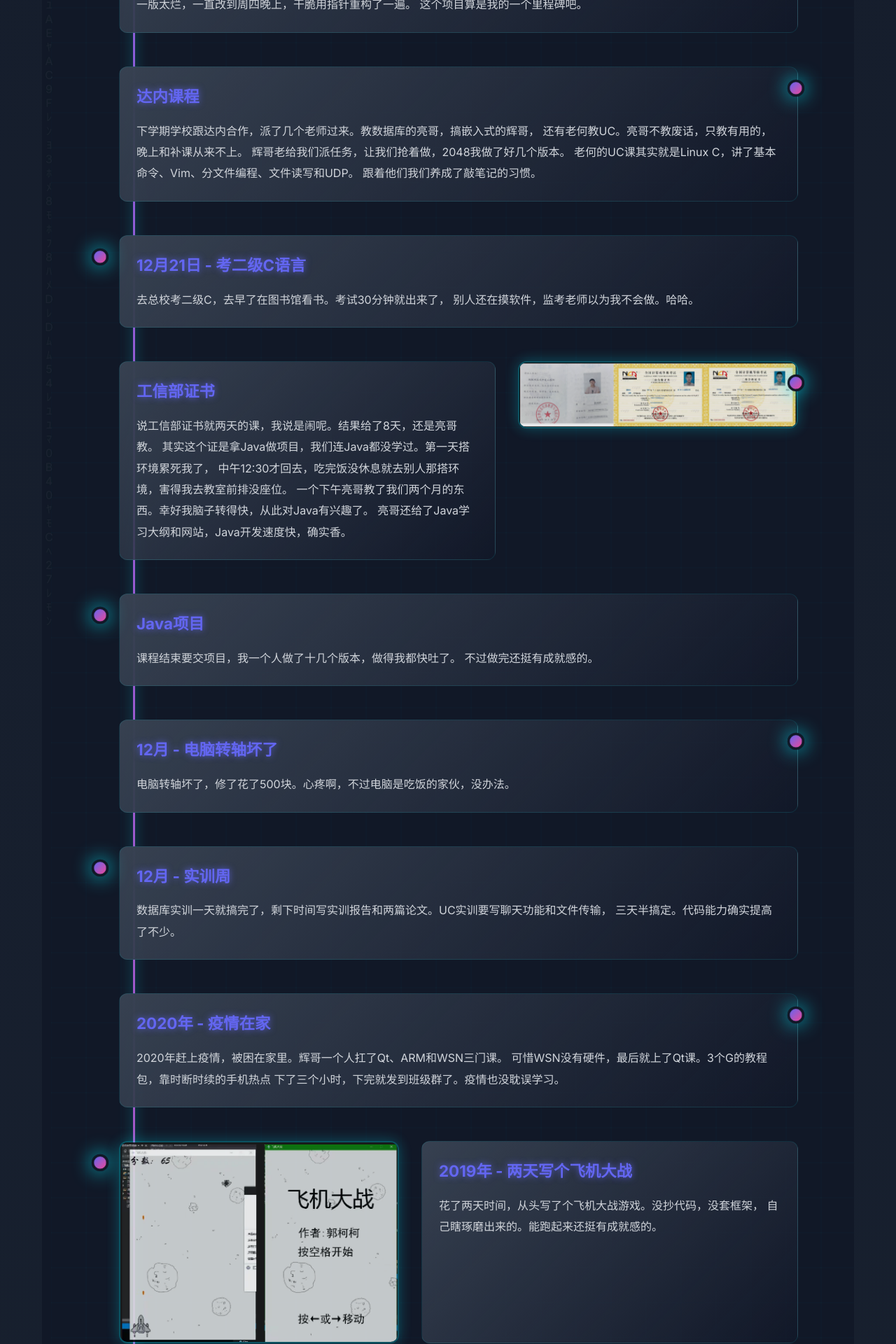
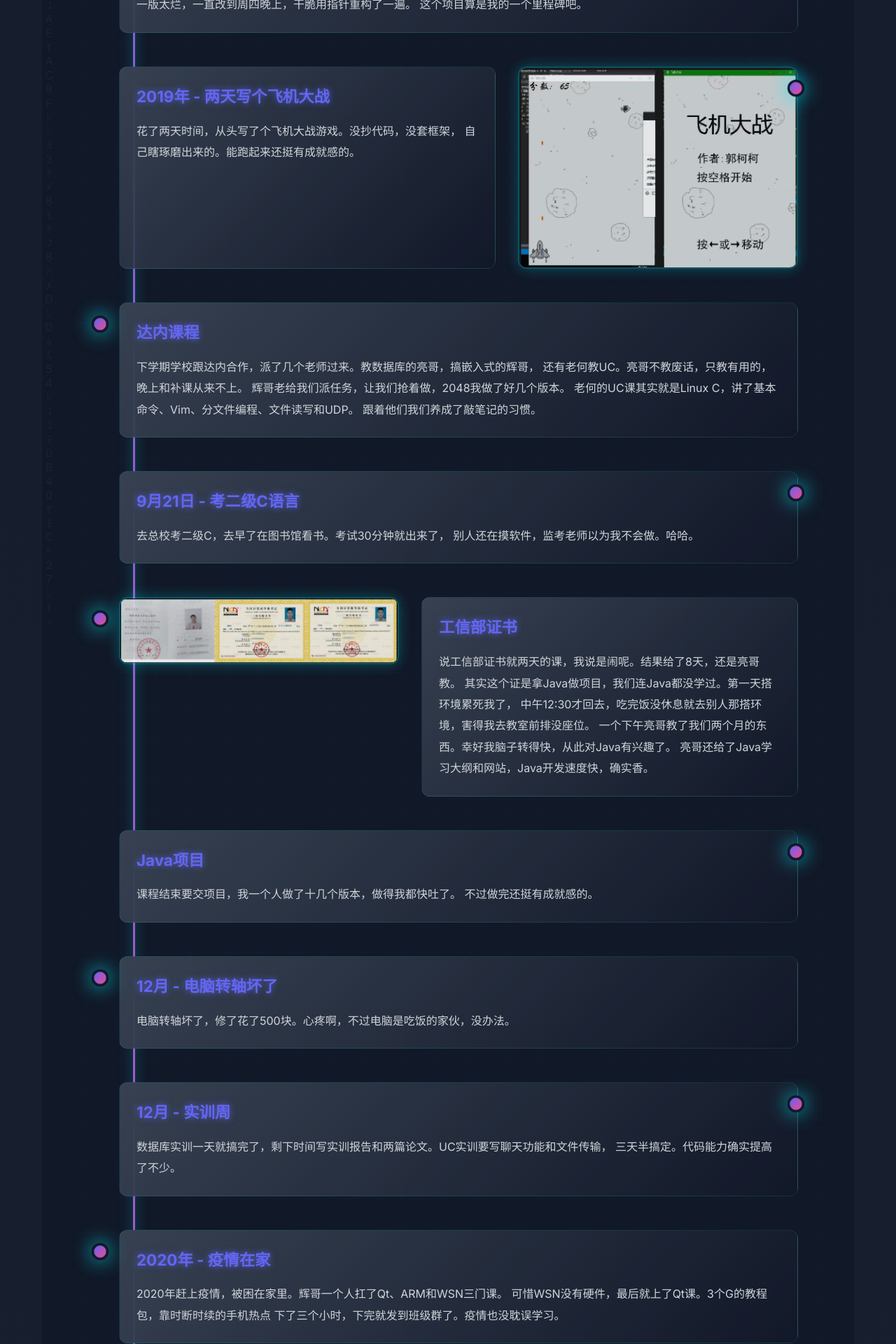
Before and after one commit to Jason9908/PersonWeb, a Vue app: page / in a window 1280 px wide. Shown: the part 7260-9180 px from the top of the page at 70% size. Built offline with nearby package versions, Linux system fonts and the light colour scheme.

Commit message:
Update coding journey timeline and fix formatting

```diff
--- a/src/components/CodingJourneySection.vue
+++ b/src/components/CodingJourneySection.vue
@@ -195,6 +195,20 @@
         </div>
       </div>
 
+      <!-- 2019年两天手撸飞机大战 -->
+      <div class="journey-item animate-on-scroll">
+        <div class="journey-image">
+          <img :src="imagePaths.airplane" alt="飞机大战" />
+        </div>
+        <div class="journey-content">
+          <h3 class="journey-title">2019年 - 两天写个飞机大战</h3>
+          <p class="journey-text">
+            花了两天时间，从头写了个飞机大战游戏。没抄代码，没套框架，
+            自己瞎琢磨出来的。能跑起来还挺有成就感的。
+          </p>
+        </div>
+      </div>
+
       <!-- 达内课程 -->
       <div class="journey-item animate-on-scroll">
         <div class="journey-content">
@@ -212,7 +226,7 @@
       <!-- 二级C语言考试 -->
       <div class="journey-item animate-on-scroll">
         <div class="journey-content">
-          <h3 class="journey-title">12月21日 - 考二级C语言</h3>
+          <h3 class="journey-title">9月21日 - 考二级C语言</h3>
           <p class="journey-text">
             去总校考二级C，去早了在图书馆看书。考试30分钟就出来了，
             别人还在摸软件，监考老师以为我不会做。哈哈。
@@ -283,19 +297,7 @@
         </div>
       </div>
 
-      <!-- 2019年两天手撸飞机大战 -->
-      <div class="journey-item animate-on-scroll">
-        <div class="journey-image">
-          <img :src="imagePaths.airplane" alt="飞机大战" />
-        </div>
-        <div class="journey-content">
-          <h3 class="journey-title">2019年 - 两天写个飞机大战</h3>
-          <p class="journey-text">
-            花了两天时间，从头写了个飞机大战游戏。没抄代码，没套框架，
-            自己瞎琢磨出来的。能跑起来还挺有成就感的。
-          </p>
-        </div>
-      </div>
+
 
       <!-- 大二单片机课破解Proteus -->
       <div class="journey-item animate-on-scroll">
@@ -392,8 +394,8 @@
         <div class="journey-content">
           <h3 class="journey-title">半小时C++多线程 - 赚了200</h3>
           <p class="journey-text">
-            有人让我帮忙写个C++多线程程序，半小时搞定，赚了200块。
-            这时候才明白技术真的能变现，接单这条路能走。
+            2022年12月初，第二次接私活，是那个C++线程，那里没学，我都敢接，
+            由于很急又是晚上，对方让我直接报价，我说200，对方觉得OK，我立马开动，那时候没有AI，就完完全全地百度和各种CSDN，结果25分钟我就写完了，太高兴了。
           </p>
         </div>
       </div>
@@ -408,7 +410,7 @@
           <p class="journey-text">
             跟人合作开始做知识付费，小报童这些平台都试了试。
             把自己的经验整理成付费内容，帮别人学习，自己也能赚点钱。
-            一举两得吧。
+            一举两得吧，由于僧多肉少，赚得有点少，只有50元。
           </p>
         </div>
       </div>
```
